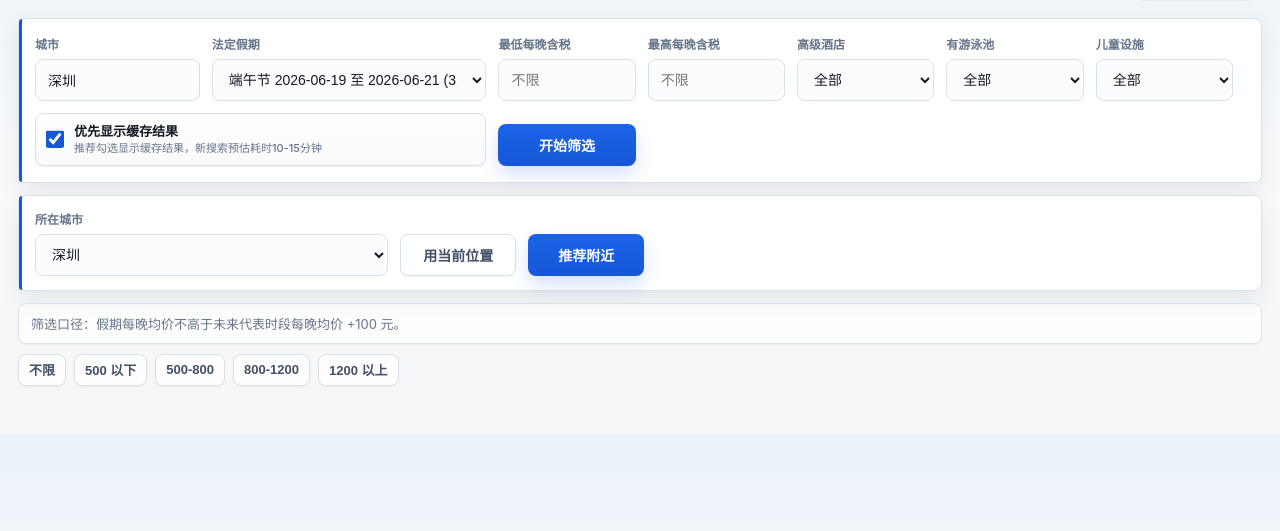
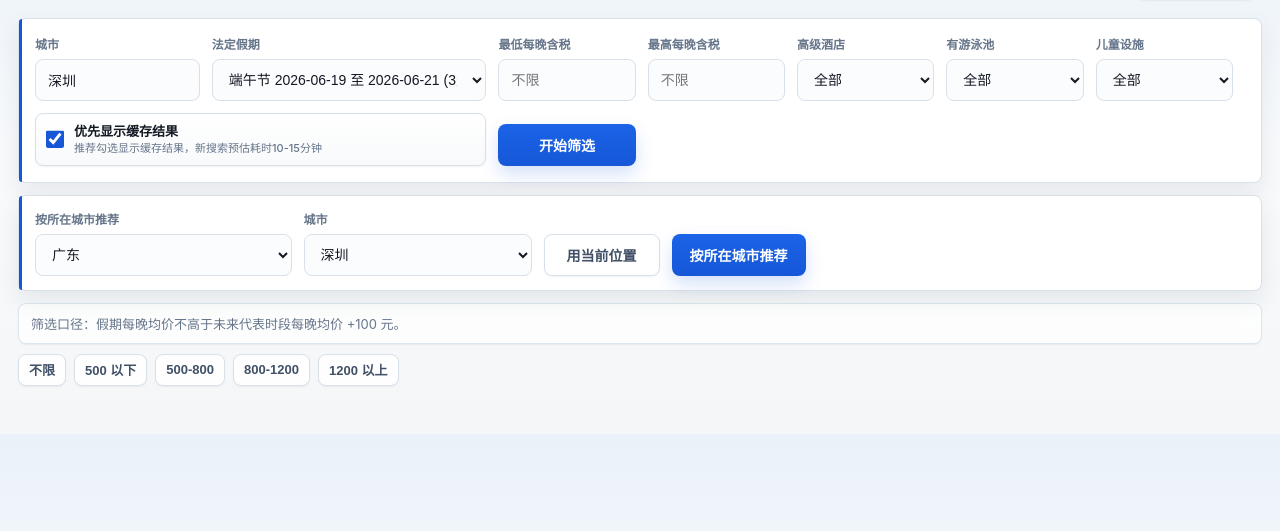
Before and after one commit to linxz-coder/reverse-traval, a Flask app: page / in a window 1280 px wide. Shown: the part 87-618 px from the top of the page. Run offline with Flask 3, Linux system fonts and the light colour scheme.

Commit message:
Add national origin city selector

```diff
--- a/app.py
+++ b/app.py
@@ -79,6 +79,49 @@ CITY_ALIASES = {
     "雲浮": "云浮",
 }
 
+PROVINCE_CITY_OPTIONS = (
+    ("北京", ("北京",)),
+    ("天津", ("天津",)),
+    ("上海", ("上海",)),
+    ("重庆", ("重庆",)),
+    ("河北", ("石家庄", "唐山", "秦皇岛", "邯郸", "邢台", "保定", "张家口", "承德", "沧州", "廊坊", "衡水")),
+    ("山西", ("太原", "大同", "阳泉", "长治", "晋城", "朔州", "晋中", "运城", "忻州", "临汾", "吕梁")),
+    ("内蒙古", ("呼和浩特", "包头", "乌海", "赤峰", "通辽", "鄂尔多斯", "呼伦贝尔", "巴彦淖尔", "乌兰察布", "兴安盟", "锡林郭勒盟", "阿拉善盟")),
+    ("辽宁", ("沈阳", "大连", "鞍山", "抚顺", "本溪", "丹东", "锦州", "营口", "阜新", "辽阳", "盘锦", "铁岭", "朝阳", "葫芦岛")),
+    ("吉林", ("长春", "吉林", "四平", "辽源", "通化", "白山", "松原", "白城", "延边")),
+    ("黑龙江", ("哈尔滨", "齐齐哈尔", "鸡西", "鹤岗", "双鸭山", "大庆", "伊春", "佳木斯", "七台河", "牡丹江", "黑河", "绥化", "大兴安岭")),
+    ("江苏", ("南京", "无锡", "徐州", "常州", "苏州", "南通", "连云港", "淮安", "盐城", "扬州", "镇江", "泰州", "宿迁")),
+    ("浙江", ("杭州", "宁波", "温州", "嘉兴", "湖州", "绍兴", "金华", "衢州", "舟山", "台州", "丽水")),
+    ("安徽", ("合肥", "芜湖", "蚌埠", "淮南", "马鞍山", "淮北", "铜陵", "安庆", "黄山", "滁州", "阜阳", "宿州", "六安", "亳州", "池州", "宣城")),
+    ("福建", ("福州", "厦门", "莆田", "三明", "泉州", "漳州", "南平", "龙岩", "宁德")),
+    ("江西", ("南昌", "景德镇", "萍乡", "九江", "新余", "鹰潭", "赣州", "吉安", "宜春", "抚州", "上饶")),
+    ("山东", ("济南", "青岛", "淄博", "枣庄", "东营", "烟台", "潍坊", "济宁", "泰安", "威海", "日照", "临沂", "德州", "聊城", "滨州", "菏泽")),
+    ("河南", ("郑州", "开封", "洛阳", "平顶山", "安阳", "鹤壁", "新乡", "焦作", "濮阳", "许昌", "漯河", "三门峡", "南阳", "商丘", "信阳", "周口", "驻马店", "济源")),
+    ("湖北", ("武汉", "黄石", "十堰", "宜昌", "襄阳", "鄂州", "荆门", "孝感", "荆州", "黄冈", "咸宁", "随州", "恩施", "仙桃", "潜江", "天门", "神农架")),
+    ("湖南", ("长沙", "株洲", "湘潭", "衡阳", "邵阳", "岳阳", "常德", "张家界", "益阳", "郴州", "永州", "怀化", "娄底", "湘西")),
+    ("广东", ("广州", "深圳", "珠海", "汕头", "佛山", "韶关", "河源", "梅州", "惠州", "汕尾", "东莞", "中山", "江门", "阳江", "湛江", "茂名", "肇庆", "清远", "潮州", "揭阳", "云浮")),
+    ("广西", ("南宁", "柳州", "桂林", "梧州", "北海", "防城港", "钦州", "贵港", "玉林", "百色", "贺州", "河池", "来宾", "崇左")),
+    ("海南", ("海口", "三亚", "三沙", "儋州", "五指山", "琼海", "文昌", "万宁", "东方", "定安", "屯昌", "澄迈", "临高", "白沙", "昌江", "乐东", "陵水", "保亭", "琼中")),
+    ("四川", ("成都", "自贡", "攀枝花", "泸州", "德阳", "绵阳", "广元", "遂宁", "内江", "乐山", "南充", "眉山", "宜宾", "广安", "达州", "雅安", "巴中", "资阳", "阿坝", "甘孜", "凉山")),
+    ("贵州", ("贵阳", "六盘水", "遵义", "安顺", "毕节", "铜仁", "黔西南", "黔东南", "黔南")),
+    ("云南", ("昆明", "曲靖", "玉溪", "保山", "昭通", "丽江", "普洱", "临沧", "楚雄", "红河", "文山", "西双版纳", "大理", "德宏", "怒江", "迪庆")),
+    ("西藏", ("拉萨", "日喀则", "昌都", "林芝", "山南", "那曲", "阿里")),
+    ("陕西", ("西安", "铜川", "宝鸡", "咸阳", "渭南", "延安", "汉中", "榆林", "安康", "商洛")),
+    ("甘肃", ("兰州", "嘉峪关", "金昌", "白银", "天水", "武威", "张掖", "平凉", "酒泉", "庆阳", "定西", "陇南", "临夏", "甘南")),
+    ("青海", ("西宁", "海东", "海北", "黄南", "海南", "果洛", "玉树", "海西")),
+    ("宁夏", ("银川", "石嘴山", "吴忠", "固原", "中卫")),
+    ("新疆", ("乌鲁木齐", "克拉玛依", "吐鲁番", "哈密", "昌吉", "博尔塔拉", "巴音郭楞", "阿克苏", "克孜勒苏", "喀什", "和田", "伊犁", "塔城", "阿勒泰", "石河子", "阿拉尔", "图木舒克", "五家渠", "北屯", "铁门关", "双河", "可克达拉", "昆玉")),
+    ("香港", ("香港",)),
+    ("澳门", ("澳门",)),
+    ("台湾", ("台北", "新北", "桃园", "台中", "台南", "高雄", "基隆", "新竹", "嘉义", "宜兰", "新竹县", "苗栗", "彰化", "南投", "云林", "嘉义县", "屏东", "台东", "花莲", "澎湖", "金门", "连江")),
+)
+PROVINCE_CITY_MAP = {province: tuple(cities) for province, cities in PROVINCE_CITY_OPTIONS}
+CITY_TO_PROVINCE = {
+    city: province
+    for province, cities in PROVINCE_CITY_OPTIONS
+    for city in cities
+}
+
 NEARBY_CITY_GROUPS = {
     "深圳": ("汕尾", "惠州", "广州", "东莞"),
     "广州": ("佛山", "东莞", "惠州", "中山"),
@@ -94,6 +137,14 @@ NEARBY_CITY_GROUPS = {
     "韶关": ("广州", "清远", "河源", "肇庆"),
     "清远": ("广州", "韶关", "肇庆", "佛山"),
     "云浮": ("肇庆", "佛山", "江门", "广州"),
+}
+NATIONAL_NEARBY_FALLBACKS = {
+    "北京": ("天津", "廊坊", "承德", "张家口"),
+    "天津": ("北京", "唐山", "廊坊", "沧州"),
+    "上海": ("苏州", "嘉兴", "无锡", "南通"),
+    "重庆": ("成都", "广安", "遵义", "恩施"),
+    "香港": ("深圳", "广州", "澳门", "珠海"),
+    "澳门": ("珠海", "中山", "香港", "广州"),
 }
 
 
@@ -149,6 +200,36 @@ def nearest_supported_city(lat: float, lon: float) -> str:
     )
 
 
+def province_city_options() -> list[dict[str, Any]]:
+    return [
+        {"province": province, "cities": list(cities)}
+        for province, cities in PROVINCE_CITY_OPTIONS
+    ]
+
+
+def province_nearby_cities(origin_city: str, limit: int) -> list[str]:
+    province = CITY_TO_PROVINCE.get(origin_city)
+    if not province:
+        return []
+    cities = list(PROVINCE_CITY_MAP.get(province, ()))
+    if len(cities) <= 1:
+        return list(NATIONAL_NEARBY_FALLBACKS.get(origin_city, ()))[:limit]
+    try:
+        index = cities.index(origin_city)
+    except ValueError:
+        return [city for city in cities if city != origin_city][:limit]
+    candidates: list[str] = []
+    for offset in range(1, len(cities)):
+        for nearby_index in (index - offset, index + offset):
+            if 0 <= nearby_index < len(cities):
+                city = cities[nearby_index]
+                if city != origin_city and city not in candidates:
+                    candidates.append(city)
+            if len(candidates) >= limit:
+                return candidates
+    return candidates[:limit]
+
+
 def nearby_cities_for(origin_city: str, limit: int = 4) -> list[str]:
     city = normalize_city(origin_city)
     configured = [item for item in NEARBY_CITY_GROUPS.get(city, ()) if item != city]
@@ -158,6 +239,10 @@ def nearby_cities_for(origin_city: str, limit: int = 4) -> list[str]:
             (item for item in CITY_COORDINATES if item != city),
             key=lambda item: haversine_km(origin_lat, origin_lon, CITY_COORDINATES[item][0], CITY_COORDINATES[item][1]),
         )
+    if not configured:
+        configured = province_nearby_cities(city, max(1, min(limit, 6)))
+    if not configured:
+        configured = list(NATIONAL_NEARBY_FALLBACKS.get(city, ()))
     return configured[: max(1, min(limit, 6))]
 
 
@@ -839,7 +924,7 @@ def api_unhandled_error(exc: Exception):
 
 @app.get("/")
 def index():
-    return render_template("index.html")
+    return render_template("index.html", province_city_options=province_city_options())
 
 
 @app.get("/api/holidays")
@@ -855,7 +940,8 @@ def holidays():
 def nearby_cities():
     return jsonify(
         {
-            "cities": sorted(CITY_COORDINATES),
+            "cities": sorted(CITY_TO_PROVINCE),
+            "province_cities": province_city_options(),
             "nearby": {city: list(values) for city, values in NEARBY_CITY_GROUPS.items()},
         }
     )
--- a/templates/index.html
+++ b/templates/index.html
@@ -155,7 +155,7 @@
       .nearby-toolbar {
         margin-top: 12px;
         display: grid;
-        grid-template-columns: minmax(180px, 0.9fr) auto auto minmax(220px, 1.5fr);
+        grid-template-columns: minmax(180px, 0.9fr) minmax(150px, 0.8fr) auto auto minmax(220px, 1.5fr);
         gap: 12px;
         align-items: end;
         padding: 14px 16px;
@@ -818,26 +818,15 @@
 
       <form class="nearby-toolbar" id="nearby-form">
         <label>
-          所在城市
-          <select id="origin-city" name="origin_city">
-            <option value="深圳" selected>深圳</option>
-            <option value="广州">广州</option>
-            <option value="东莞">东莞</option>
-            <option value="惠州">惠州</option>
-            <option value="汕尾">汕尾</option>
-            <option value="珠海">珠海</option>
-            <option value="中山">中山</option>
-            <option value="佛山">佛山</option>
-            <option value="江门">江门</option>
-            <option value="肇庆">肇庆</option>
-            <option value="河源">河源</option>
-            <option value="韶关">韶关</option>
-            <option value="清远">清远</option>
-            <option value="云浮">云浮</option>
-          </select>
+          按所在城市推荐
+          <select id="origin-province" name="origin_province"></select>
+        </label>
+        <label>
+          城市
+          <select id="origin-city" name="origin_city"></select>
         </label>
         <button class="secondary-btn" id="geo-btn" type="button">用当前位置</button>
-        <button id="nearby-submit-btn" type="submit"><span class="spinner"></span><span id="nearby-submit-text">推荐附近</span></button>
+        <button id="nearby-submit-btn" type="submit"><span class="spinner"></span><span id="nearby-submit-text">按所在城市推荐</span></button>
         <div class="nearby-hint" id="nearby-hint"></div>
       </form>
 
@@ -911,6 +900,7 @@
       const nearbySubmitBtn = document.getElementById("nearby-submit-btn");
       const nearbySubmitText = document.getElementById("nearby-submit-text");
       const geoBtn = document.getElementById("geo-btn");
+      const originProvince = document.getElementById("origin-province");
       const originCity = document.getElementById("origin-city");
       const nearbyHint = document.getElementById("nearby-hint");
       const errorBox = document.getElementById("error-box");
@@ -942,6 +932,7 @@
       let currentUseCache = true;
       let currentRequestKind = "single";
       let activeView = "all";
+      const provinceCityOptions = {{ province_city_options|tojson }};
 
       function esc(text) {
         return String(text || "")
@@ -952,6 +943,36 @@
           .replaceAll("'", "&#039;");
       }
 
+      function initOriginCitySelector() {
+        originProvince.innerHTML = provinceCityOptions.map((item) =>
+          `<option value="${esc(item.province)}">${esc(item.province)}</option>`
+        ).join("");
+        setOriginCity("深圳");
+        originProvince.addEventListener("change", () => {
+          populateOriginCities(originProvince.value);
+        });
+      }
+
+      function populateOriginCities(province, selectedCity = "") {
+        const provinceItem = provinceCityOptions.find((item) => item.province === province) || provinceCityOptions[0];
+        const cities = provinceItem ? provinceItem.cities : [];
+        originCity.innerHTML = cities.map((city) =>
+          `<option value="${esc(city)}">${esc(city)}</option>`
+        ).join("");
+        const nextCity = cities.includes(selectedCity) ? selectedCity : (cities[0] || "");
+        if (nextCity) originCity.value = nextCity;
+      }
+
+      function setOriginCity(city) {
+        const normalizedCity = String(city || "").trim();
+        const provinceItem = provinceCityOptions.find((item) => (item.cities || []).includes(normalizedCity));
+        const fallbackProvince = provinceCityOptions.find((item) => item.province === "广东") || provinceCityOptions[0];
+        const nextProvince = provinceItem || fallbackProvince;
+        if (!nextProvince) return;
+        originProvince.value = nextProvince.province;
+        populateOriginCities(nextProvince.province, provinceItem ? normalizedCity : "深圳");
+      }
+
       function setLoading(active) {
         submitBtn.disabled = active;
         nearbySubmitBtn.disabled = active;
@@ -959,7 +980,7 @@
         submitBtn.classList.toggle("loading", active && currentRequestKind === "single");
         nearbySubmitBtn.classList.toggle("loading", active && currentRequestKind === "nearby");
         submitText.textContent = active && currentRequestKind === "single" ? "筛选中" : "开始筛选";
-        nearbySubmitText.textContent = active && currentRequestKind === "nearby" ? "推荐中" : "推荐附近";
+        nearbySubmitText.textContent = active && currentRequestKind === "nearby" ? "推荐中" : "按所在城市推荐";
         statusBox.classList.toggle("hidden", !active);
         if (!active) {
           window.clearInterval(timer);
@@ -1010,7 +1031,7 @@
       function renderSummary(data) {
         if (data.origin_city) {
           summary.innerHTML = `
-            <div class="stat"><div class="k">所在城市</div><div class="v">${esc(data.origin_city)}</div></div>
+            <div class="stat"><div class="k">按所在城市推荐</div><div class="v">${esc(data.origin_city)}</div></div>
             <div class="stat"><div class="k">附近城市</div><div class="v">${esc((data.nearby_cities || []).join("、"))}</div></div>
             <div class="stat"><div class="k">命中酒店</div><div class="v">${esc((data.choices || []).length)} 家</div></div>
             <div class="stat"><div class="k">推荐区域</div><div class="v">${esc((data.area_recommendations || []).length)} 个</div></div>
@@ -1419,8 +1440,8 @@
               }),
             });
             const data = await readJsonResponse(resp, "定位失败");
-            originCity.value = data.city;
-            nearbyHint.textContent = `已按当前位置识别为 ${data.city}，可点击“推荐附近”。`;
+            setOriginCity(data.city);
+            nearbyHint.textContent = `已按当前位置识别为 ${data.city}，可点击“按所在城市推荐”。`;
           } catch (error) {
             errorBox.textContent = error.message || "定位失败，请手动选择所在城市。";
             errorBox.classList.remove("hidden");
@@ -1435,6 +1456,8 @@
           errorBox.classList.remove("hidden");
         }, { timeout: 8000, maximumAge: 10 * 60 * 1000 });
       });
+
+      initOriginCitySelector();
 
       loadHolidays().catch((error) => {
         errorBox.textContent = error.message || "假期列表加载失败";
```
Also changed, not shown: tests/test_app_helpers.py (+16 -0 lines).
